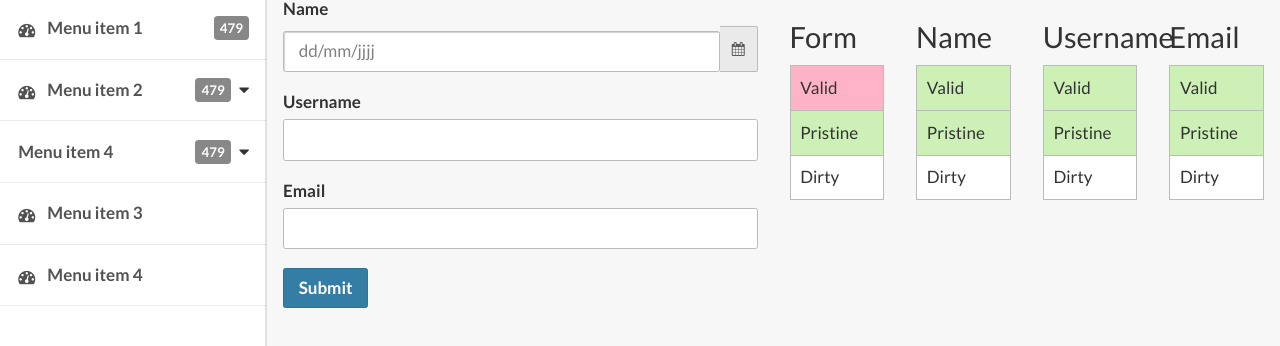
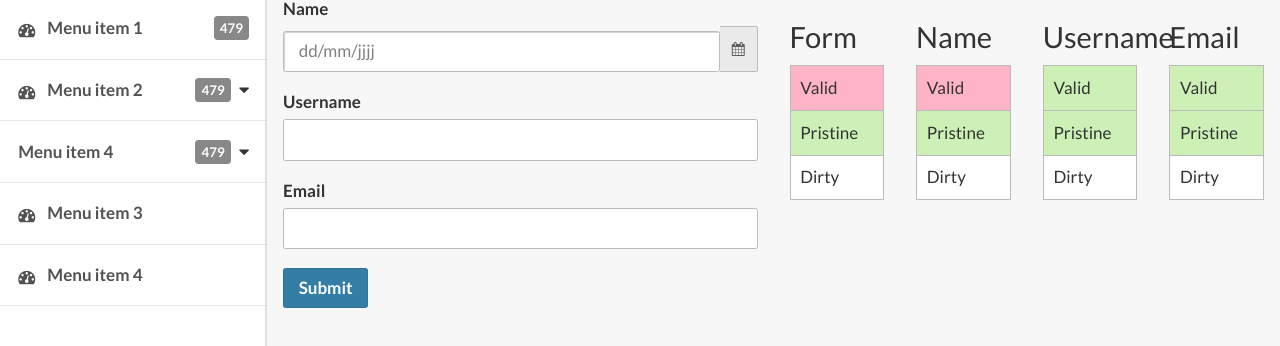
Before and after one commit to Antwerp-Operating-System/sass_css_js_tink, a website: page app/index.html in a window 1280 px wide. Shown: the part 64-410 px from the top of the page. Drawn offline with nearby package versions, Linux system fonts and the light colour scheme; some packages are replaced by stand-ins of ours; files that its build step writes are made by us from their sources.

Commit message:
added validation

```diff
--- a/app/scripts/directives/tinkDatepicker2.js
+++ b/app/scripts/directives/tinkDatepicker2.js
@@ -4,7 +4,6 @@ angular.module('tink.datepicker', [])
   return {
       restrict:"A",
       terminal:true,
-      priority:1000,
       link:function(scope,element,attrs){console.log("")
           element.attr('name', scope.$eval(attrs.dynamicName));
           element.removeAttr("dynamic-name");
@@ -15,13 +14,18 @@ angular.module('tink.datepicker', [])
 .directive('tinkDatepickerNew',['$q','$templateCache','$http','$compile','dateCalculator','calView',function($q,$templateCache,$http,$compile,dateCalculator,calView) {
   return {
     restrict:'EA',
-    require:'ngModel',
+    require:['ngModel','^form'],
     replace:true,
     templateUrl:'templates/tinkDatePicker2.html',
+    priority:999999999,
     scope:{
       ngModel:'='
     },
     link:function(scope,element,attr,ctrl){
+      ctrl[1].$removeControl(ctrl[0]);
+      var forms = ctrl[1];
+      ctrl = ctrl[0];
+
       scope.opts = attr;
       var input = element.find('input');
       var clickable = element.find('.input-group-addon');
@@ -232,6 +236,11 @@ angular.module('tink.datepicker', [])
         templateElem = templateElem(scope, function () {});
       });
 
+      var content = angular.element('<input tink-format-input name="'+attr.name+'"  ng-model="ngModel" />');
+      $(content).insertBefore($('span.input-group-addon'))
+      $compile(content)(scope);
+
+
     }
   }
 }]);
--- a/app/scripts/directives/tinkFormatInput.js
+++ b/app/scripts/directives/tinkFormatInput.js
@@ -2,12 +2,14 @@
   angular.module('tink.format',[])
   .directive('tinkFormatInput', ['dateCalculator','$window',function (dateCalculator,$window) {
     return {
-
       replace:true,
-      priority:98,
+      require:['ngModel','^form'],
       template:'<div><div id="input" class="divinput" contenteditable="true">{{placeholder}}</div></div>',
       link:function(scope,elem,attr,ctrl){
-        var ctrl = elem.data('$ngModelController');
+      //var ctrl = elem.data('$ngModelController');
+      ctrl[1].$addControl(ctrl[0]);
+      var forms = ctrl[1];
+      ctrl = ctrl[0];
       var format = '00/00/0000';
       var placeholder = 'dd/mm/jjjj';
       var dateFormat ='dd/mm/yyyy';
@@ -347,6 +349,9 @@
 
       setValue(newVa);
 
+
+
+
       }
     }
   }]);
--- a/app/templates/tinkDatePicker2.html
+++ b/app/templates/tinkDatePicker2.html
@@ -1,6 +1,6 @@
 <div>
   <div class="input-group">
-   <input tink-format-input dynamic-name="opts.name"  ng-model="ngModel" />
+
     <span class="input-group-addon">
       <i class="fa fa-calendar"></i>
     </span>
```
Also changed, not shown: 1 other file.
